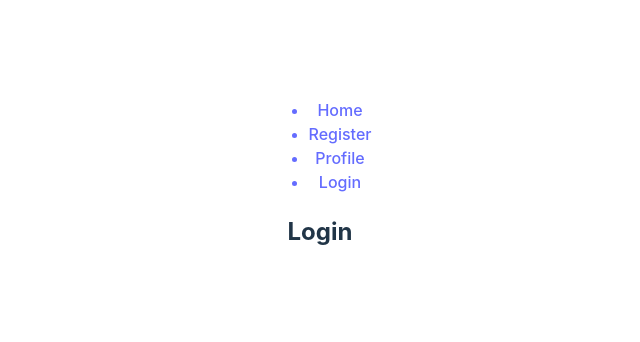
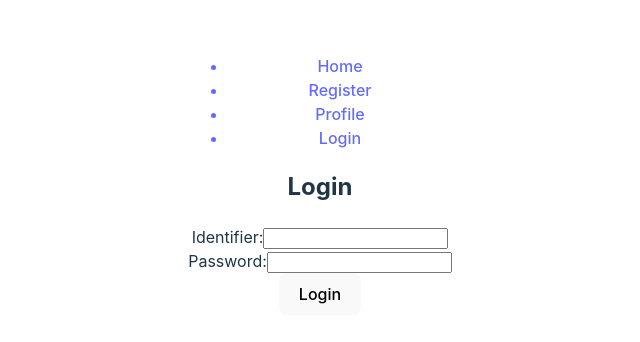
Before and after one commit to Djo-75/THP_S6J4_SocialNetwork, a React (Vite) app: page /login in a window 1280 px wide. Shown: the part 224-566 px from the top of the page, without its empty margins (320-960 px from the left). Built offline with nearby package versions, Linux system fonts and the light colour scheme.

Commit message:
page login et profil okay!

```diff
--- a/src/Login/Login.jsx
+++ b/src/Login/Login.jsx
@@ -1,9 +1,59 @@
-import React from 'react';
+import React, { useState } from 'react';
+import Cookies from 'js-cookie';
 
 const Login = () => {
+    const [identifier, setIdentifier] = useState('');
+    const [password, setPassword] = useState('');
+
+    const handleIdentifierChange = (e) => {
+        setIdentifier(e.target.value);
+    };
+
+    const handlePasswordChange = (e) => {
+        setPassword(e.target.value);
+    };
+
+    const handleLogin = () => {
+        // Here you can implement your authentication logic
+        // For simplicity, let's just log the entered Identifier and password
+        const data = {
+            identifier: identifier,
+            password: password
+        };
+
+        fetch('http://localhost:1337/api/auth/local/', {
+            method: 'post',
+            headers: {
+                'Content-Type': 'application/json'
+            },
+            body: JSON.stringify(data)
+        })
+            .then((response) => response.json())
+            .then((responseData) => {
+                const token = responseData.jwt;
+                console.log(responseData.jwt)
+                Cookies.set("token", token);
+            });
+
+
+    };
+
     return (
         <div>
             <h2>Login</h2>
+            <form>
+                <label>
+                    Identifier:
+                    <input type="text" name={identifier} onChange={handleIdentifierChange} />
+                </label>
+                <br />
+                <label>
+                    Password:
+                    <input type="password" name={password} onChange={handlePasswordChange} />
+                </label>
+                <br />
+                <button type="button" onClick={handleLogin}>Login</button>
+            </form>
         </div>
     );
 };
--- a/src/Profile/Profile.jsx
+++ b/src/Profile/Profile.jsx
@@ -1,10 +1,37 @@
-import React from 'react';
+import React, { useEffect, useState } from 'react';
+import Cookies from 'js-cookie';
 
 const Profile = () => {
+
+    const [monprofil, setMonProfil] = useState("Pas de profil")
+
+
+    useEffect(() => {
+        if (Cookies.get("token")) {
+            fetch("http://localhost:1337/api/users/me", {
+                method: "get",
+                headers: {
+                    Authorization: `Bearer ${Cookies.get("token")}`,
+                    "Content-Type": "application/json",
+                },
+            })
+                .then((response) => response.json())
+                .then((responseData) => {
+                    setMonProfil(`email : ${responseData.email}
+                            id : ${responseData.id}
+                            username : ${responseData.username}
+                            créé le : ${responseData.createdAt} `);
+                });
+        } else {
+            setMonprofil(`Vous n'êtes pas connecté. Vous n'avez donc pas de profil`);
+        }
+    }, [])
+
     return (
         <div>
             <div>
                 <h2>Profil user</h2>
+                <div>{monprofil}</div>
             </div>
         </div>
     );
```
